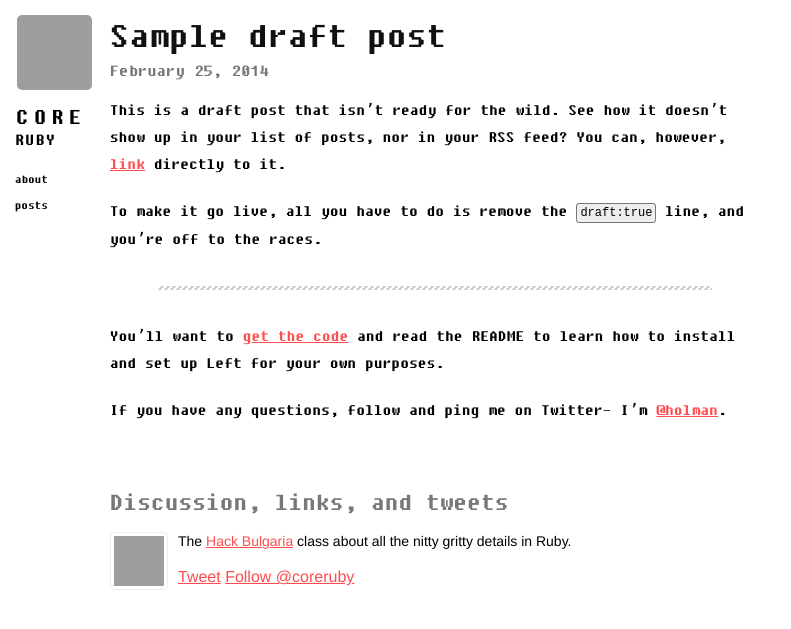
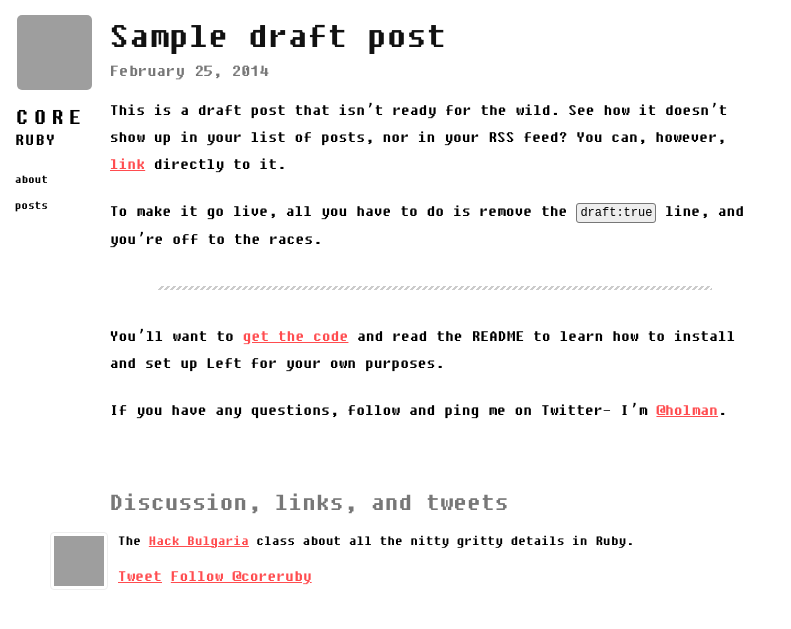
Before and after one commit to coreruby/coreruby.github.io, a Jekyll site: the page built from _posts/2014-02-25-draft.markdown, in a window 1280 px wide. Shown: the top 629 px of the page, without its empty margins (0-791 px from the left). Built offline with Jekyll 4.4.1, drawn with Linux system fonts in a browser that asks for light colours; nearby versions of some CDN libraries; Markdown is read by kramdown in place of the engine named in the settings; comment, search, counter and statistics services are not loaded; grey boxes are pictures that could not be loaded.

Commit message:
Use the DOS font in .content .meta .copy as well

```diff
--- a/css/base.css
+++ b/css/base.css
@@ -200,6 +200,7 @@ a {
       margin-left: -60px;
       border-radius: 4px; }
     .content .meta .copy {
+      font-family: DOS, Monaco, Menlo, Consolas, "Courier New", monospace; }
       padding-left: 60px; }
     .content .meta iframe {
       padding-left: 5px; }
```
